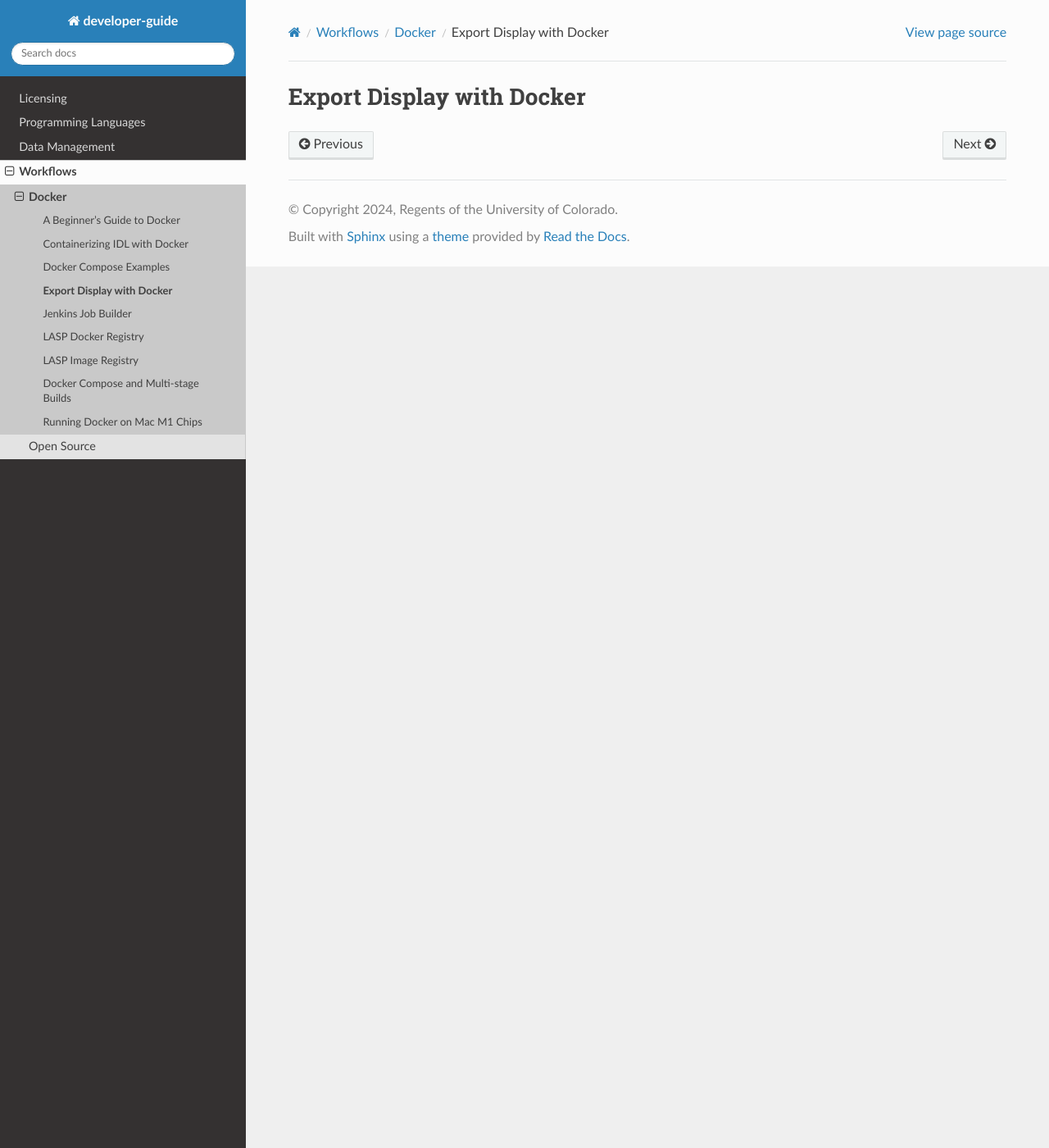
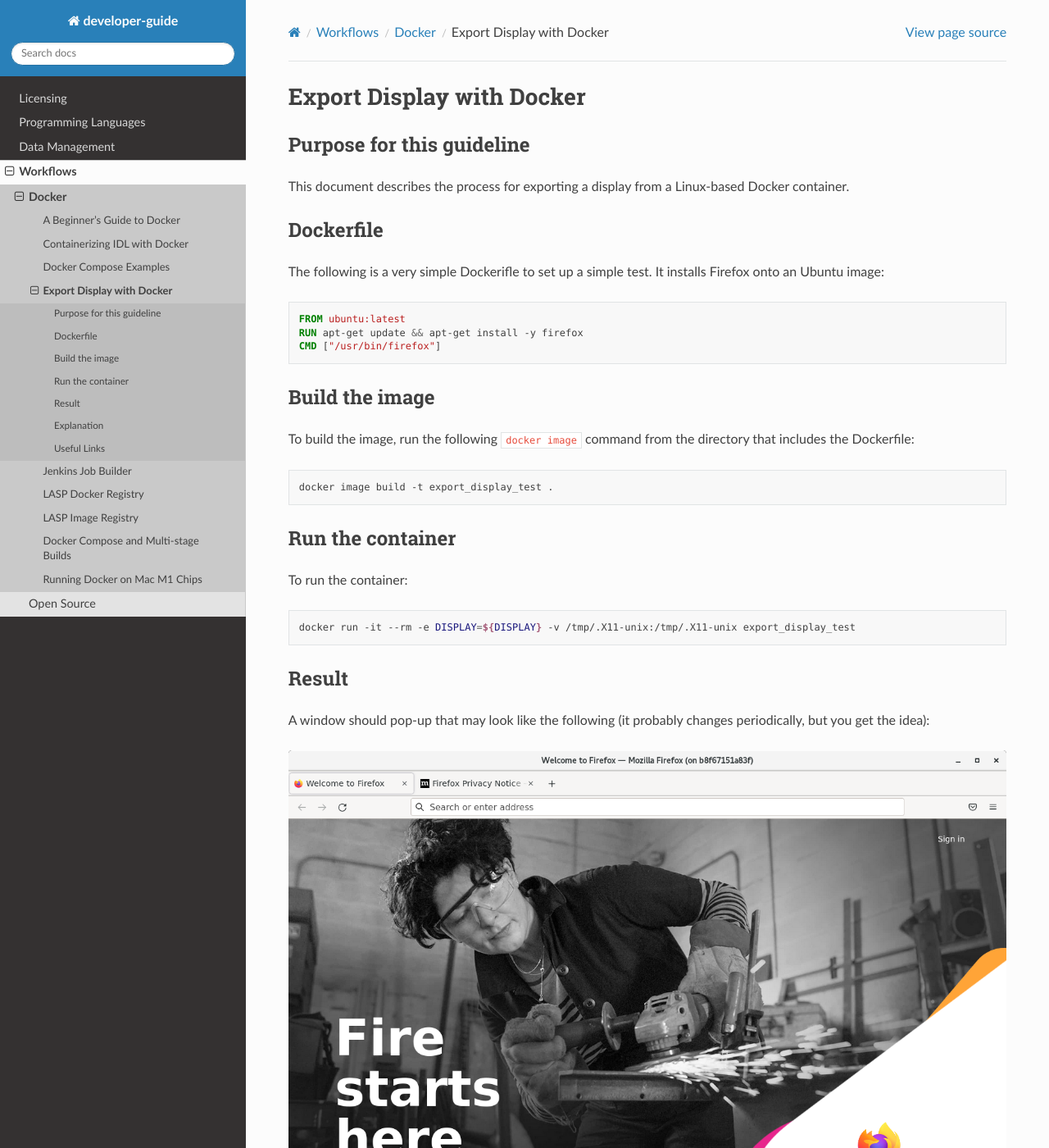
Before and after one commit to lasp/developer-guide, a Sphinx documentation site: the page built from docs/source/workflows/docker/export_display_with_docker.md, in a window 1280 px wide and 1400 px high. Shown: the whole window at 82% size. Built offline with Sphinx 7.4.7 and the Read the Docs theme 3.1.0, drawn with Linux system fonts in a browser that asks for light colours; some of the changed text lies outside the part shown.

Commit message:
Initial commit of docs for exporting display in docker container

````diff
--- a/docs/source/workflows/docker/export_display_with_docker.md
+++ b/docs/source/workflows/docker/export_display_with_docker.md
@@ -1 +1,50 @@
 # Export Display with Docker
+
+## Purpose for this guideline
+
+This document describes the process for exporting a display from a Linux-based Docker container.
+
+## Dockerfile
+
+The following is a very simple Dockerifle to set up a simple test. It installs Firefox onto an Ubuntu image:
+
+```Dockerfile
+FROM ubuntu:latest
+RUN apt-get update && apt-get install -y firefox
+CMD ["/usr/bin/firefox"]
+```
+
+## Build the image
+
+To build the image, run the following `docker image` command from the directory that includes the Dockerfile:
+
+```bash
+docker image build -t export_display_test .
+```
+
+## Run the container
+
+To run the container:
+
+```bash
+docker run -it --rm -e DISPLAY=${DISPLAY} -v /tmp/.X11-unix:/tmp/.X11-unix export_display_test
+```
+
+## Result
+
+A window should pop-up that may look like the following (it probably changes periodically, but you get the idea):
+
+![Firefox Display](../../_static/docker_export_display.png)
+
+If the instructions above don't work, try setting the network type to `host`.
+
+## Explanation
+
+The `-e` argument simply sets the `DISPLAY` variable in the container to that of the host machine. The bind mount (`-v`
+argument) allows the container access to the host machine X socket.
+
+## Useful Links
+
+* [Official Docker documentation](https://docs.docker.com/)
+
+*Credit: Content taken from a Confluence guide written by Steven Mueller*
````
Also changed, not shown: docs/source/_static/docker_export_display.png (added).
